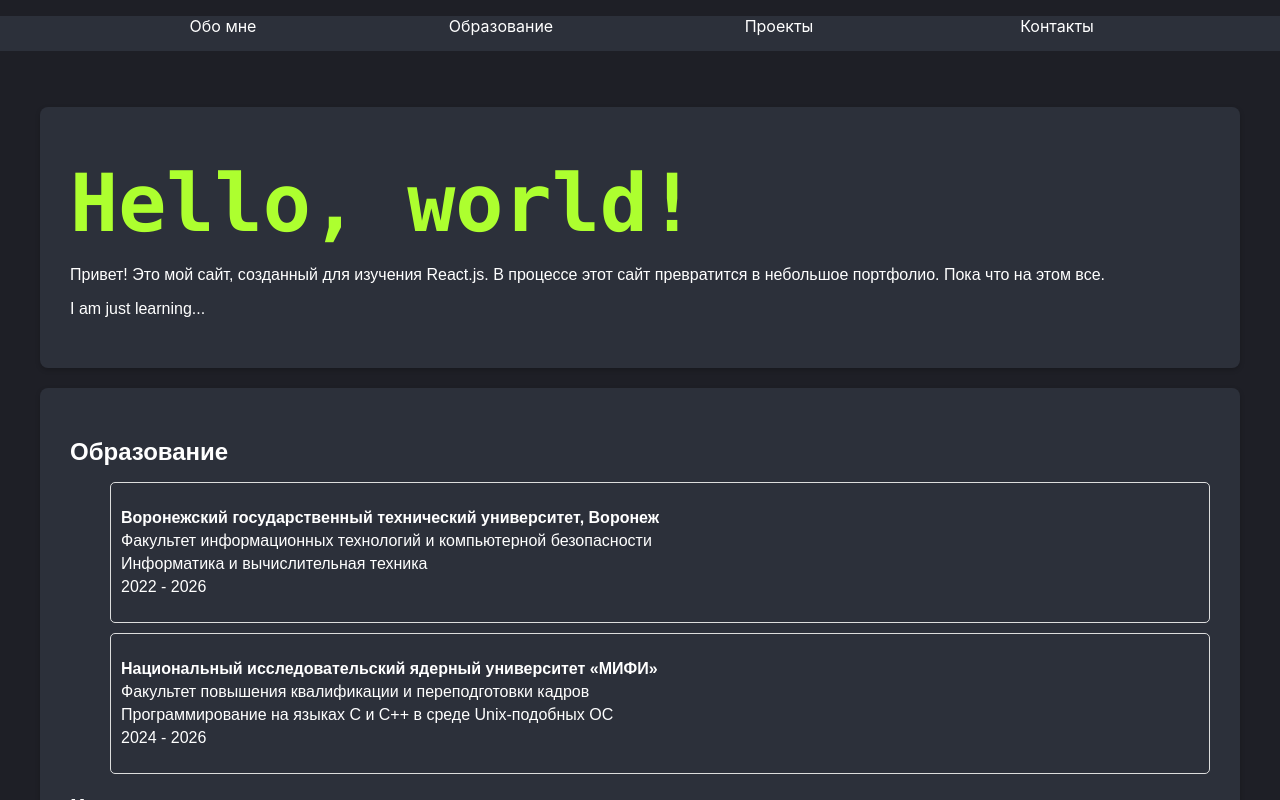
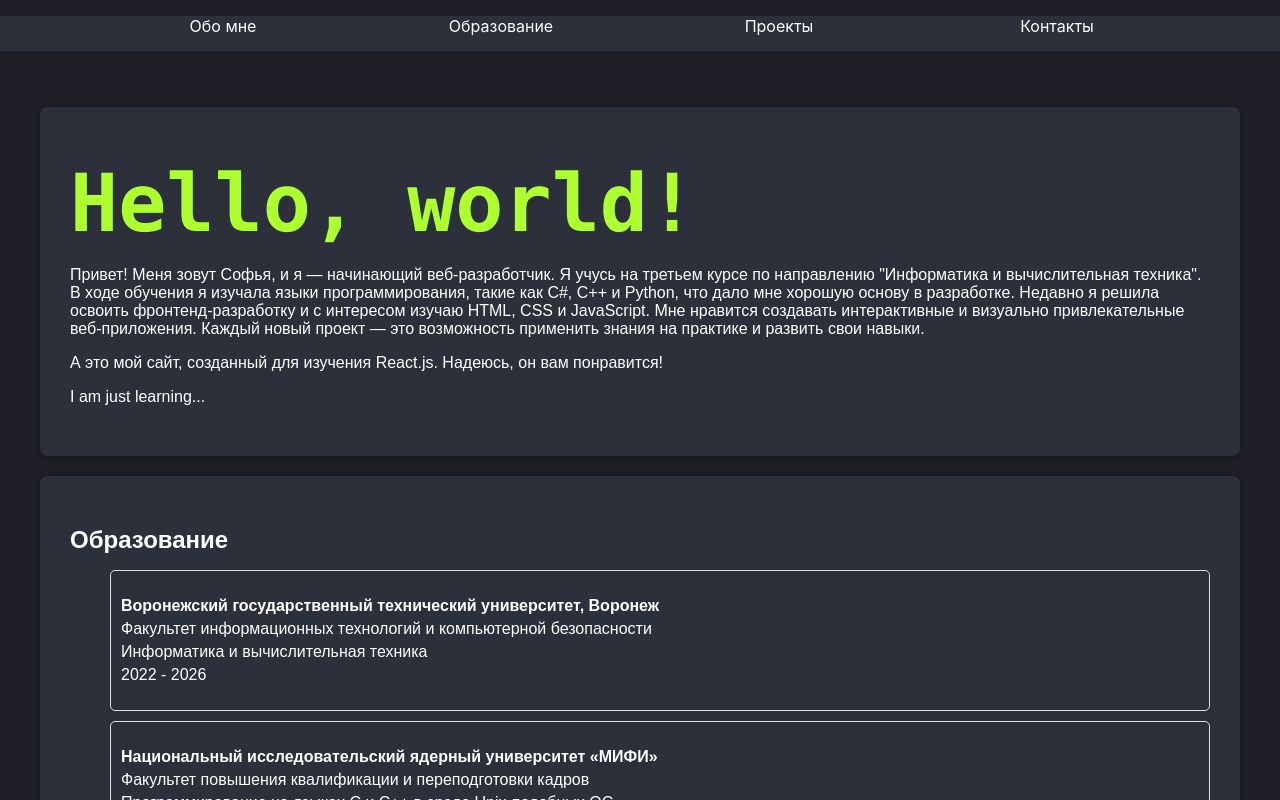
Before and after one commit to lyacsevna/AboutMe, a React (Create React App) app: page / in a window 1280 px wide. Shown: the top 800 px of the page. Built offline with nearby package versions, Linux system fonts and the light colour scheme.

Commit message:
information about yourself has been edited

```diff
--- a/src/components/aboutme.js
+++ b/src/components/aboutme.js
@@ -20,14 +20,24 @@ const AboutMe = () => {
 
     return (
         <section id="aboutme" className="aboutme-section">
+        <header>
             <h1>{text}</h1>
+        </header>
+        <article>
             <p>
-                Привет! Это мой сайт, созданный для изучения React.js.
-                В процессе этот сайт превратится в небольшое портфолио.
-                Пока что на этом все.
+                Привет! Меня зовут Софья, и я — начинающий веб-разработчик.
+                Я учусь на третьем курсе по направлению "Информатика и вычислительная техника".
+                В ходе обучения я изучала языки программирования, такие как C#, C++ и Python, что дало мне хорошую основу в разработке.
+                Недавно я решила освоить фронтенд-разработку и с интересом изучаю HTML, CSS и JavaScript.
+                Мне нравится создавать интерактивные и визуально привлекательные веб-приложения.
+                Каждый новый проект — это возможность применить знания на практике и развить свои навыки.
             </p>
+            <p>А это мой сайт, созданный для изучения React.js. Надеюсь, он вам понравится!</p>
+        </article>
+        <aside>
             <p>I am just learning...</p>
-        </section>
+        </aside>
+    </section>
     );
 };
 
```
